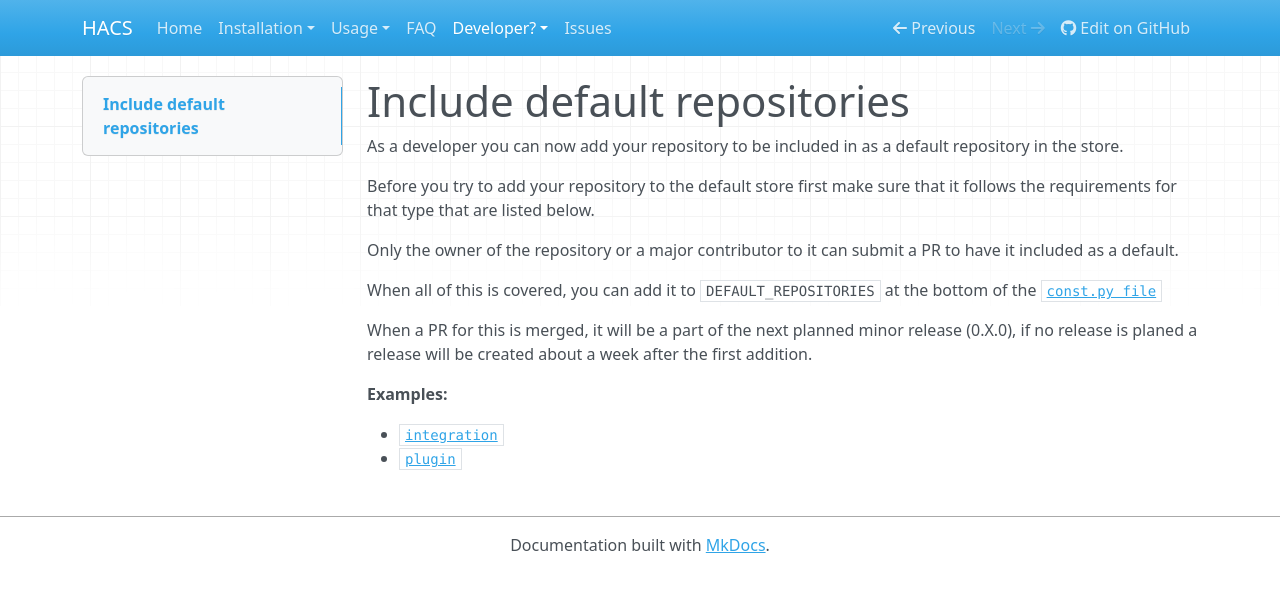
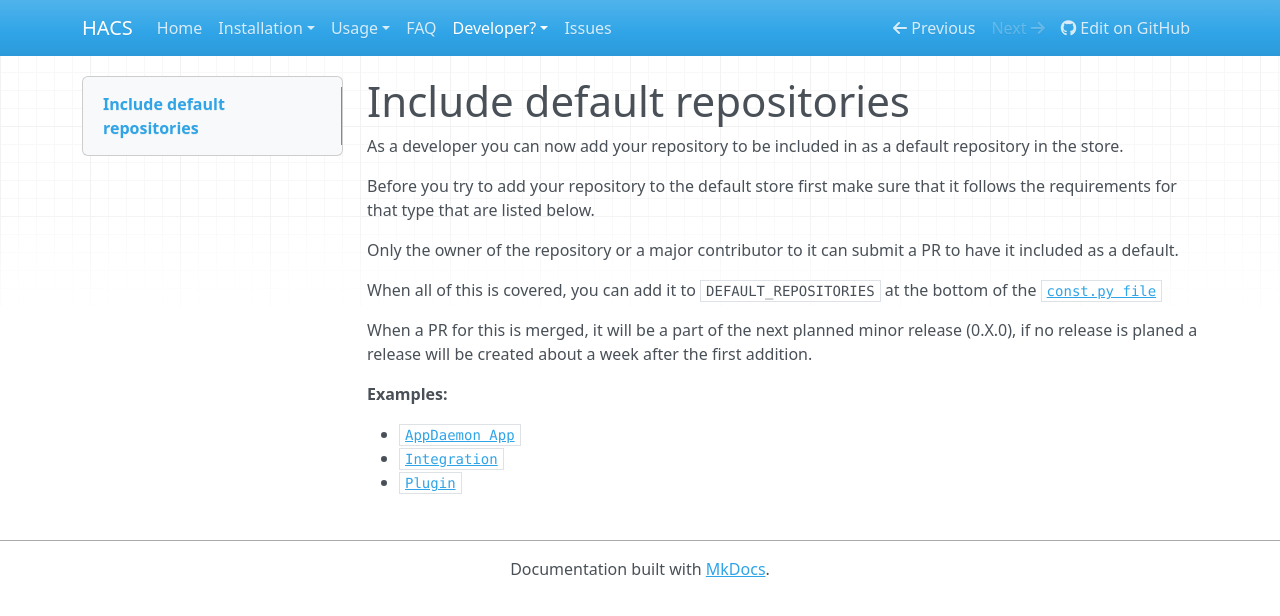
Before and after one commit to fananchonun/integration, an MkDocs documentation site: the page built from docs/developer/include_default_repositories.md, in a window 1280 px wide. Shown: the top 616 px of the page. Built offline with MkDocs 1.6.1, drawn with Linux system fonts in a browser that asks for light colours; nearby versions of some CDN libraries.

Commit message:
Adds example

```diff
--- a/docs/developer/include_default_repositories.md
+++ b/docs/developer/include_default_repositories.md
@@ -12,5 +12,6 @@ When a PR for this is merged, it will be a part of the next planned minor releas
 
 **Examples:**
 
-- [`integration`](https://github.com/custom-components/hacs/pull/64)
-- [`plugin`](https://github.com/custom-components/hacs/pull/65)
+- [`AppDaemon App`](https://github.com/custom-components/hacs/pull/139)
+- [`Integration`](https://github.com/custom-components/hacs/pull/64)
+- [`Plugin`](https://github.com/custom-components/hacs/pull/65)
```
